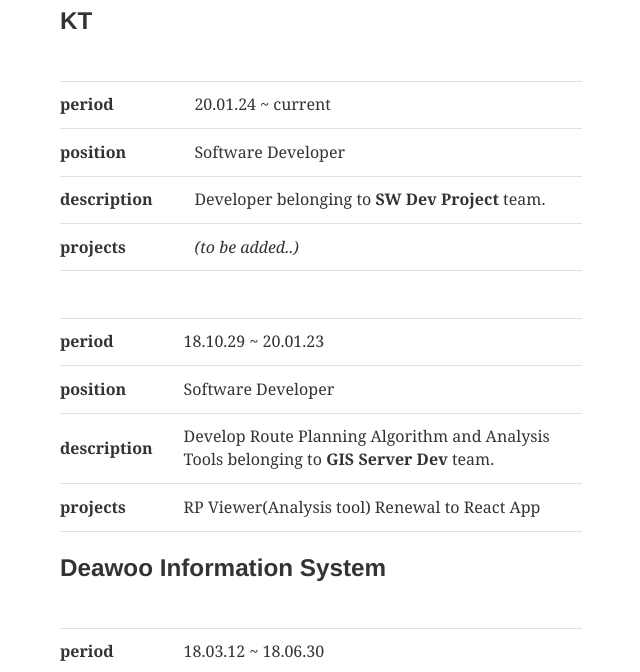
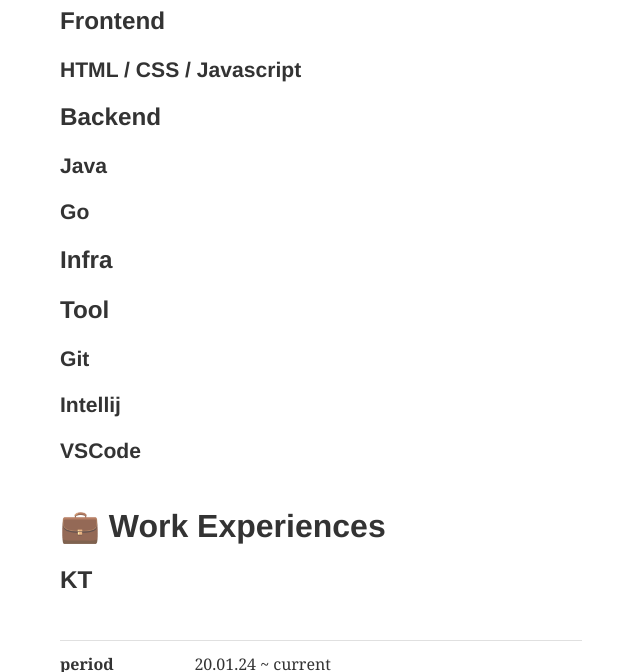
Before and after one commit to ChanGrea/ChanGrea.io, a Gatsby site: page /about in a window 1280 px wide. Shown: the part 428-1100 px from the top of the page, without its empty margins (319-959 px from the left). Built offline with nearby package versions, Linux system fonts and the light colour scheme; Gatsby itself is replaced by a stand-in of ours; some packages are replaced by stand-ins of ours; what typography-theme-github would draw is missing.

Commit message:
:construction: writing: skill set

```diff
--- a/content/__about/resume-en.md
+++ b/content/__about/resume-en.md
@@ -21,6 +21,30 @@
 | E-MAIL | [k39335@naver.com](mailto:k39335@naver.com)                |
 
 </div>
+
+<br/>
+
+# :wrench: Skill Set (작성중)
+
+## Frontend
+
+### HTML / CSS / Javascript
+
+## Backend
+
+### Java
+
+### Go
+
+## Infra
+
+## Tool
+
+### Git
+
+### Intellij
+
+### VSCode
 
 <br/>
 
```
